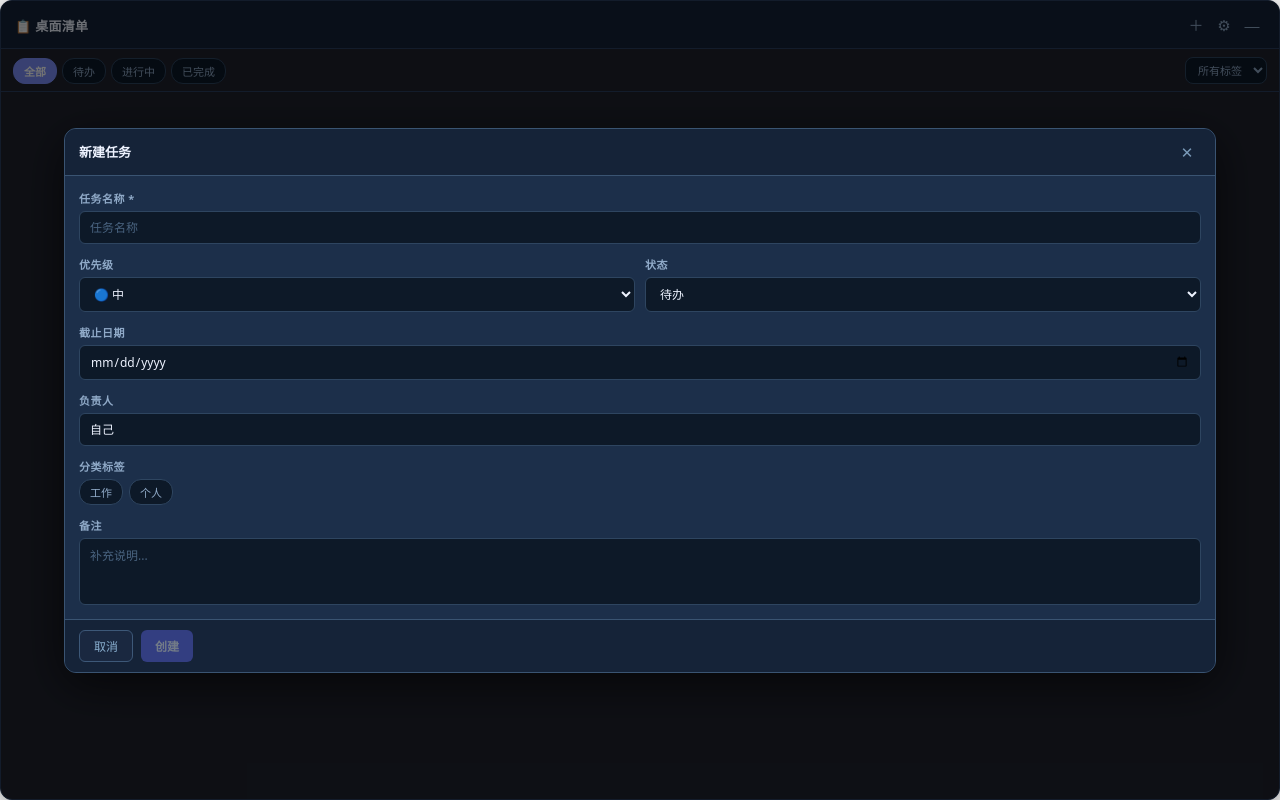
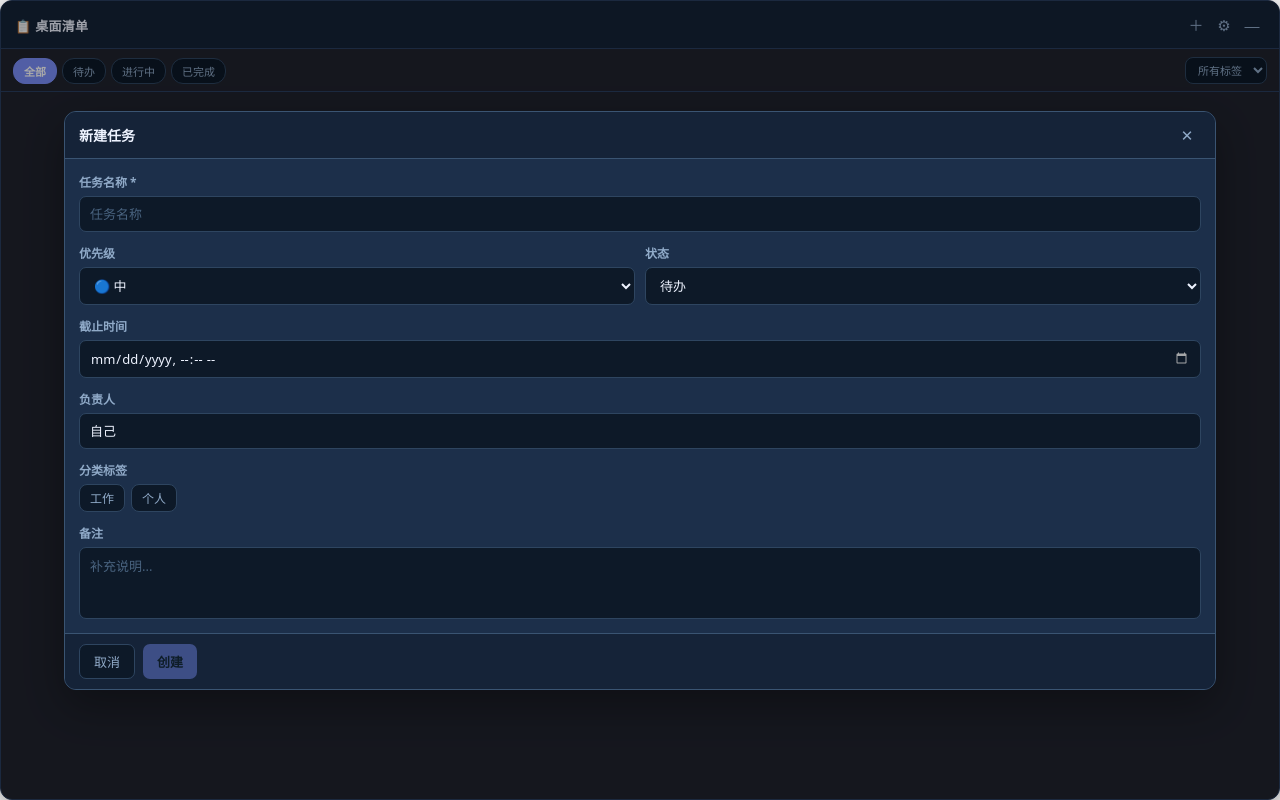
Before and after one commit to LiuZQ802/futurely, a Vue app: page / in a window 1280 px wide. Both pictures are taken after a click on the button "新建任务". Built offline with nearby package versions, Linux system fonts and the light colour scheme.

Commit message:
feat: 截止时间精确到小时分钟，修复时间选择器图标可见性
- datetime-local 替代 date，支持精确到 HH:mm
- ::-webkit-calendar-picker-indicator filter 使图标在深色背景上可见
- TaskCard fmtDeadline 展示时间部分
- 通知提醒 body 也显示具体时刻

```diff
--- a/src/components/TaskCard.vue
+++ b/src/components/TaskCard.vue
@@ -42,22 +42,39 @@ const statusLabel   = computed(() => SLABEL[props.task.status] ?? '待办')
 const statusIcon    = computed(() => SICON[props.task.status]  ?? '○')
 
 function fmtDeadline(d) {
+  const now   = new Date()
+  const date  = new Date(d)
+  const hasTime = d.includes('T')
+
+  // 日期差（按天）
   const today = new Date(); today.setHours(0,0,0,0)
-  const date  = new Date(d); date.setHours(0,0,0,0)
-  const n = Math.round((date - today) / 86400000)
-  if (n < 0)   return `逾期${-n}天`
-  if (n === 0) return '今天截止'
-  if (n === 1) return '明天'
-  if (n <= 7)  return `${n}天后`
-  return d.slice(5).replace('-', '/')
+  const dayD  = new Date(d);  dayD.setHours(0,0,0,0)
+  const n = Math.round((dayD - today) / 86400000)
+
+  const timePart = hasTime
+    ? ` ${String(date.getHours()).padStart(2,'0')}:${String(date.getMinutes()).padStart(2,'0')}`
+    : ''
+
+  if (n < 0)   return `逾期${-n}天${timePart}`
+  if (n === 0) return `今天${timePart || '截止'}`
+  if (n === 1) return `明天${timePart}`
+  if (n <= 7)  return `${n}天后${timePart}`
+  const mo = String(date.getMonth()+1).padStart(2,'0')
+  const dy = String(date.getDate()).padStart(2,'0')
+  return `${mo}/${dy}${timePart}`
 }
 
 const dlClass = computed(() => {
   if (!props.task.deadline) return ''
+  const now  = new Date()
+  const date = new Date(props.task.deadline)
   const today = new Date(); today.setHours(0,0,0,0)
-  const date  = new Date(props.task.deadline); date.setHours(0,0,0,0)
-  const n = Math.round((date - today) / 86400000)
-  return n < 0 ? 'overdue' : n <= 1 ? 'warn' : ''
+  const dayD  = new Date(props.task.deadline); dayD.setHours(0,0,0,0)
+  const n = Math.round((dayD - today) / 86400000)
+  // 逾期（含今天已过时刻）
+  if (date < now) return 'overdue'
+  if (n <= 1) return 'warn'
+  return ''
 })
 </script>
 
@@ -65,32 +82,34 @@ const dlClass = computed(() => {
 .card {
   display: flex;
   align-items: flex-start;
-  gap: 9px;
-  padding: 9px 12px;
+  gap: 10px;
+  padding: 11px 12px;
   border-radius: var(--radius-sm);
   background: var(--layer1);
   border: 1px solid var(--layer1-border);
-  border-left: 3px solid var(--layer1-border);
+  border-left: 4px solid var(--layer1-border);
   cursor: pointer;
-  transition: background 0.15s, border-color 0.15s;
+  transition: background 0.15s, border-color 0.15s, box-shadow 0.15s;
 }
-.card:hover { background: var(--layer1-hover); }
+.card:hover {
+  background: var(--layer1-hover);
+  border-color: #738092;
+  box-shadow: 0 4px 14px rgba(0,0,0,0.14);
+}
 
 /* 优先级左边框 + 轻微背景色 */
-.p-urgent { border-left-color: var(--p-urgent);  background: #1f1828; }
-.p-urgent:hover { background: #241c30; }
-.p-high   { border-left-color: var(--p-high);   background: #1e1e16; }
-.p-high:hover   { background: #23231c; }
-.p-medium { border-left-color: var(--p-medium); background: #131f30; }
-.p-medium:hover { background: #182538; }
+.p-urgent { border-left-color: var(--p-urgent); }
+.p-high   { border-left-color: var(--p-high); }
+.p-medium { border-left-color: var(--p-medium); }
 .p-low    { border-left-color: var(--p-low);    background: var(--layer1); }
 
-.card.done { opacity: 0.45; }
+.card.done { background: #2a323c; border-color: #505c6b; }
 .card.done .title { text-decoration: line-through; color: var(--t3); }
+.card.done .meta { opacity: 0.72; }
 
 /* 状态按钮 */
 .status-btn {
-  width: 22px; height: 22px; min-width: 22px;
+  width: 24px; height: 24px; min-width: 24px;
   border-radius: 50%;
   border: 2px solid currentColor;
   background: transparent;
@@ -115,13 +134,13 @@ const dlClass = computed(() => {
   align-items: center;
   justify-content: space-between;
   gap: 6px;
-  margin-bottom: 5px;
+  margin-bottom: 7px;
 }
 
 .title {
   color: var(--t1);
-  font-size: 12px;
-  font-weight: 500;
+  font-size: 13.5px;
+  font-weight: 650;
   white-space: nowrap;
   overflow: hidden;
   text-overflow: ellipsis;
@@ -129,29 +148,29 @@ const dlClass = computed(() => {
 
 /* 优先级标签 */
 .ptag {
-  font-size: 10px; font-weight: 700;
-  padding: 2px 7px; border-radius: 10px;
-  flex-shrink: 0; letter-spacing: 0.3px;
+  font-size: 11px; font-weight: 700;
+  padding: 2px 7px; border-radius: 8px;
+  flex-shrink: 0; letter-spacing: 0;
 }
-.pt-urgent { background: rgba(255,112,112,0.22); color: var(--p-urgent); border: 1px solid rgba(255,112,112,0.35); }
-.pt-high   { background: rgba(255,201, 77,0.18); color: var(--p-high);   border: 1px solid rgba(255,201,77,0.35);  }
-.pt-medium { background: rgba( 95,184,255,0.18); color: var(--p-medium); border: 1px solid rgba(95,184,255,0.35);  }
-.pt-low    { background: rgba(122,149,176,0.15); color: var(--p-low);    border: 1px solid rgba(122,149,176,0.3);  }
+.pt-urgent { background: var(--p-urgent-bg); color: #fca5a5; border: 1px solid rgba(239,68,68,0.42); }
+.pt-high   { background: var(--p-high-bg);   color: #fbbf24; border: 1px solid rgba(245,158,11,0.42); }
+.pt-medium { background: var(--p-medium-bg); color: #93c5fd; border: 1px solid rgba(59,130,246,0.42); }
+.pt-low    { background: var(--p-low-bg);    color: #cbd5e1; border: 1px solid rgba(148,163,184,0.35); }
 
 /* meta */
-.meta { display: flex; flex-wrap: wrap; gap: 5px; align-items: center; }
+.meta { display: flex; flex-wrap: wrap; gap: 6px; align-items: center; }
 
-.dl   { font-size: 10px; color: var(--t2); }
+.dl   { font-size: 11px; color: var(--t2); }
 .dl.warn   { color: var(--p-high); font-weight: 600; }
 .dl.overdue { color: var(--p-urgent); font-weight: 600; }
 
-.who  { font-size: 10px; color: var(--t2); }
+.who  { font-size: 11px; color: var(--t2); }
 
 .tag {
-  font-size: 10px;
+  font-size: 11px;
   background: var(--accent-dim);
   color: var(--accent-hover);
-  padding: 1px 6px; border-radius: 8px;
-  border: 1px solid rgba(124,143,250,0.3);
+  padding: 1px 7px; border-radius: 7px;
+  border: 1px solid rgba(32,184,166,0.32);
 }
 </style>
--- a/src/components/TaskForm.vue
+++ b/src/components/TaskForm.vue
@@ -33,8 +33,8 @@
         </div>
 
         <div class="field">
-          <label>截止日期</label>
-          <input type="date" v-model="form.deadline" />
+          <label>截止时间</label>
+          <input type="datetime-local" v-model="form.deadline" />
         </div>
 
         <div class="field">
@@ -133,7 +133,7 @@ function remove() {
 .overlay {
   position: fixed;
   inset: 0;
-  background: rgba(0,0,0,0.55);
+  background: rgba(0,0,0,0.34);
   display: flex;
   align-items: center;
   justify-content: center;
@@ -151,7 +151,7 @@ function remove() {
   display: flex;
   flex-direction: column;
   overflow: hidden;
-  box-shadow: 0 12px 48px rgba(0,0,0,0.6);
+  box-shadow: 0 16px 44px rgba(0,0,0,0.32);
 }
 
 .form-header {
@@ -162,7 +162,7 @@ function remove() {
   border-bottom: 1px solid var(--layer2-border);
   background: var(--layer2-header);
   color: var(--t1);
-  font-size: 13px;
+  font-size: 14px;
   font-weight: 600;
   flex-shrink: 0;
 }
@@ -170,7 +170,7 @@ function remove() {
 .close-btn {
   background: transparent;
   border: none;
-  color: #7a9ab8;
+  color: var(--t2);
   cursor: pointer;
   font-size: 15px;
   width: 24px; height: 24px;
@@ -178,7 +178,7 @@ function remove() {
   display: flex; align-items: center; justify-content: center;
   transition: background 0.15s, color 0.15s;
 }
-.close-btn:hover { background: rgba(255,255,255,0.1); color: #e2eaf6; }
+.close-btn:hover { background: rgba(255,255,255,0.08); color: var(--t1); }
 
 .form-body {
   padding: 14px;
@@ -194,19 +194,19 @@ function remove() {
 
 label {
   color: var(--t2);
-  font-size: 11px;
+  font-size: 12px;
   font-weight: 600;
-  text-transform: uppercase;
-  letter-spacing: 0.5px;
+  text-transform: none;
+  letter-spacing: 0;
 }
 
 input, select, textarea {
   background: var(--layer3);
   border: 1px solid var(--layer3-border);
-  border-radius: 6px;
+  border-radius: 7px;
   color: var(--t1);
-  font-size: 12px;
-  padding: 7px 10px;
+  font-size: 13px;
+  padding: 8px 10px;
   outline: none;
   transition: border-color 0.15s;
   width: 100%;
@@ -214,15 +214,29 @@ input, select, textarea {
 input:focus, select:focus, textarea:focus { border-color: var(--accent); }
 input::placeholder, textarea::placeholder { color: var(--t3); }
 
+/* 日期/时间选择器图标 — 变白使其在深色背景上清晰可见 */
+input[type="datetime-local"]::-webkit-calendar-picker-indicator {
+  filter: brightness(0) invert(0.75);
+  cursor: pointer;
+  opacity: 0.85;
+  padding: 2px;
+  border-radius: 3px;
+  transition: opacity 0.15s;
+}
+input[type="datetime-local"]::-webkit-calendar-picker-indicator:hover {
+  opacity: 1;
+  filter: brightness(0) invert(1);
+}
+
 select option { background: var(--layer3); color: var(--t1); }
 textarea { resize: none; }
 
 .tags-wrap { display: flex; flex-wrap: wrap; gap: 6px; }
 
 .tag-chip {
-  font-size: 11px;
+  font-size: 12px;
   padding: 4px 10px;
-  border-radius: 12px;
+  border-radius: 8px;
   background: var(--layer3);
   border: 1px solid var(--layer3-border);
   color: var(--t2);
@@ -250,23 +264,23 @@ textarea { resize: none; }
 button {
   font-family: inherit;
   cursor: pointer;
-  border-radius: 6px;
-  font-size: 12px;
-  padding: 6px 14px;
+  border-radius: 7px;
+  font-size: 13px;
+  padding: 7px 14px;
   border: none;
   transition: all 0.15s;
 }
 
-.btn-save { background: #6366f1; color: #fff; font-weight: 600; }
-.btn-save:hover { background: #818cf8; }
+.btn-save { background: var(--accent); color: #061513; font-weight: 700; }
+.btn-save:hover { background: var(--accent-hover); }
 .btn-save:disabled { opacity: 0.4; cursor: not-allowed; }
 
 .btn-cancel {
-  background: #1a2840;
-  color: #8ab0d0;
-  border: 1.5px solid #3d5878;
+  background: var(--layer3);
+  color: var(--t2);
+  border: 1px solid var(--layer3-border);
 }
-.btn-cancel:hover { color: #e2eaf6; border-color: #6080a0; }
+.btn-cancel:hover { color: var(--t1); border-color: #7a8798; }
 
 .btn-danger {
   background: rgba(248,113,113,0.15);
```
Also changed, not shown: electron/main.js (+10 -3 lines).
